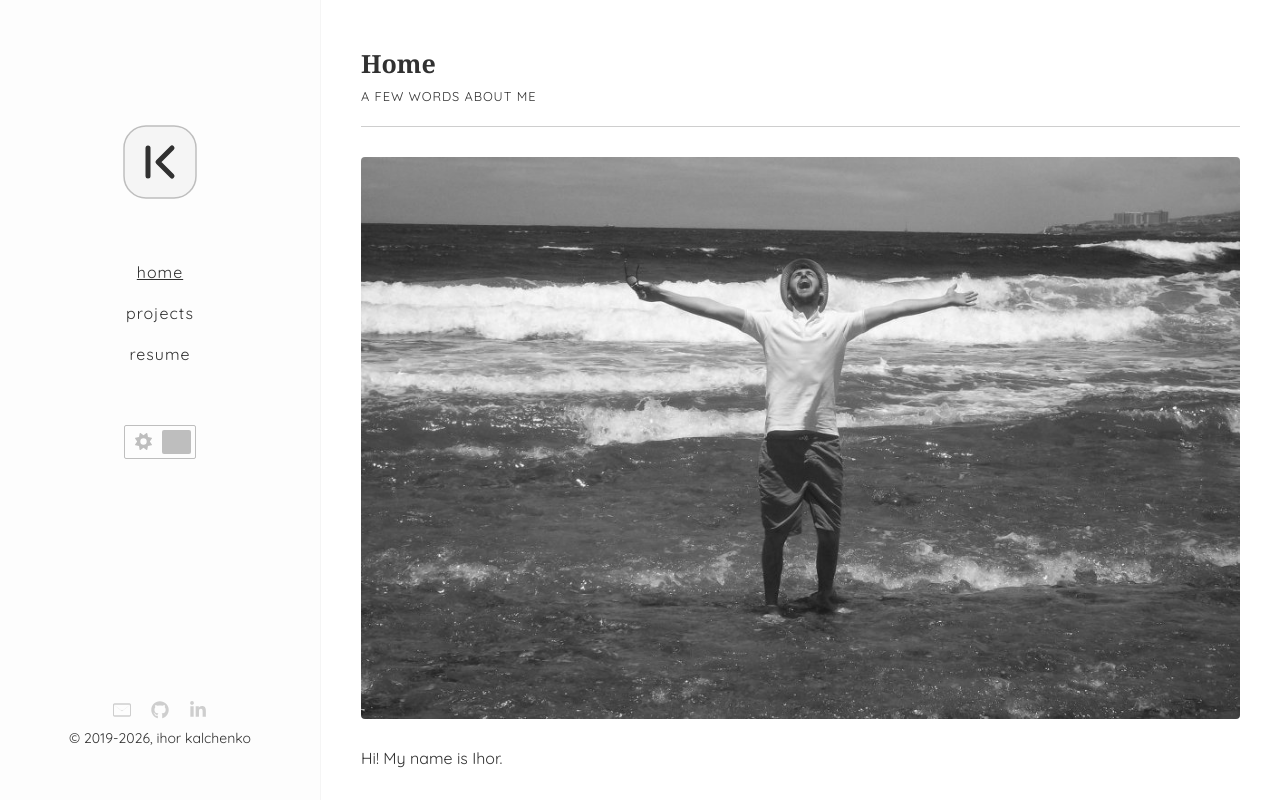
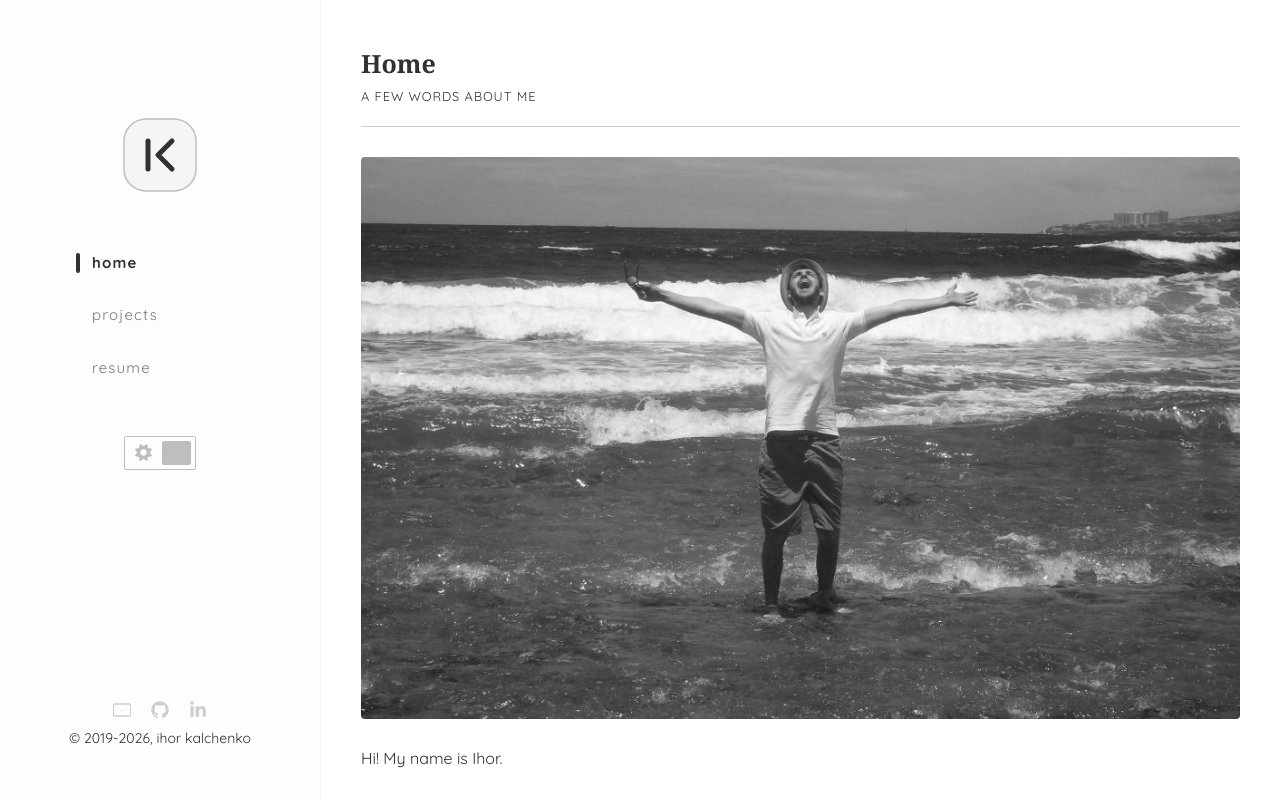
Before and after one commit to ihorkalchenko/ihorkalchenko.github.io, an Astro site: page / in a window 1280 px wide. Built offline with nearby package versions, Linux system fonts and the light colour scheme; Astro itself is replaced by a stand-in of ours.

Commit message:
PR-020: navigation redesign

```diff
--- a/src/layouts/BaseLayout.astro
+++ b/src/layouts/BaseLayout.astro
@@ -54,11 +54,35 @@ const currentYear = new Date().getFullYear();
         </svg>
       </a>
 
-      <nav class="nav">
-        <ul class="nav-list">
-          <li class="nav-item"><a class:list={["nav-link", { active: activeNav === 'home' }]} href="/">home</a></li>
-          <li class="nav-item"><a class:list={["nav-link", { active: activeNav === 'projects' }]} href="/projects">projects</a></li>
-          <li class="nav-item"><a class:list={["nav-link", { active: activeNav === 'resume' }]} href="/about">resume</a></li>
+      <nav class="nav" aria-label="Main Navigation">
+        <ul class="nav-list nav-kinetic">
+          <li class="nav-item">
+            <a
+                class:list={["nav-link", { active: activeNav === 'home' }]}
+                href="/"
+                aria-current={activeNav === 'home' ? 'page' : undefined}
+            >
+              <span class="nav-text">home</span>
+            </a>
+          </li>
+          <li class="nav-item">
+            <a
+                class:list={["nav-link", { active: activeNav === 'projects' }]}
+                href="/projects"
+                aria-current={activeNav === 'projects' ? 'page' : undefined}
+            >
+              <span class="nav-text">projects</span>
+            </a>
+          </li>
+          <li class="nav-item">
+            <a
+                class:list={["nav-link", { active: activeNav === 'resume' }]}
+                href="/about"
+                aria-current={activeNav === 'resume' ? 'page' : undefined}
+            >
+              <span class="nav-text">resume</span>
+            </a>
+          </li>
         </ul>
       </nav>
 
--- a/src/styles/layout/_nav.scss
+++ b/src/styles/layout/_nav.scss
@@ -1,31 +1,109 @@
-.nav-list {
+.nav {
+    display: flex;
+    justify-content: center;
+    width: 100%;
+}
+
+.nav-kinetic {
     display: flex;
     align-items: center;
     justify-content: center;
+    gap: 2.8rem;
 
     @include respond-to('medium') {
         flex-direction: column;
+        align-items: flex-start;
+        gap: 1.6rem;
+        margin: 0 auto;
+        width: 140px;
     }
-}
 
-.nav-item {
-    padding-left: 2rem;
-    padding-right: 2rem;
+    .nav-item {
+        padding: 0;
+    }
 
-    @include respond-to('medium') {
-        padding: .75rem 0;
-    }
-}
+    .nav-link {
+        position: relative;
+        display: inline-flex;
+        align-items: center;
+        padding: 0.6rem 0.2rem;
+        color: var(--nav-color);
+        text-decoration: none;
+        opacity: 0.65;
+        font-size: 1.5rem;
+        font-weight: 400;
+        letter-spacing: 0.12rem;
+        outline: none;
+        transition: opacity 0.25s ease, transform 0.25s cubic-bezier(0.2, 0.8, 0.2, 1);
 
-.nav-link {
-    color: var(--nav-color);
-    position: relative;
-    display: inline-block;
-    outline: none;
-    letter-spacing: .1rem;
+        .nav-text {
+            position: relative;
+            z-index: 1;
+        }
 
-    &.active {
-        text-decoration: underline;
+        &::after {
+            content: '';
+            position: absolute;
+            bottom: -2px;
+            left: 50%;
+            width: 0;
+            height: 2px;
+            border-radius: 2px;
+            opacity: 0;
+            background-color: var(--primary-color);
+            transform: translateX(-50%);
+            transition: width 0.3s cubic-bezier(0.34, 1.56, 0.64, 1), opacity 0.25s ease;
+
+            @include respond-to('medium') {
+                top: 50%;
+                bottom: auto;
+                left: -14px;
+                width: 4px;
+                height: 0;
+                transform: translateY(-50%);
+                border-radius: 20px;
+                transition: height 0.3s cubic-bezier(0.34, 1.56, 0.64, 1), opacity 0.25s ease;
+            }
+        }
+
+        &:hover {
+            opacity: 1;
+            transform: translateY(-1px);
+
+            @include respond-to('medium') {
+                transform: translateX(4px);
+            }
+
+            &::after {
+                opacity: 0.5;
+                width: 40%;
+
+                @include respond-to('medium') {
+                    width: 4px;
+                    height: 12px;
+                }
+            }
+        }
+
+        &:focus-visible {
+            outline: 2px dashed var(--primary-color);
+            outline-offset: 4px;
+        }
+
+        &.active {
+            opacity: 1;
+            font-weight: 700;
+
+            &::after {
+                opacity: 1;
+                width: 100%;
+
+                @include respond-to('medium') {
+                    width: 4px;
+                    height: 20px;
+                }
+            }
+        }
     }
 }
 
```
